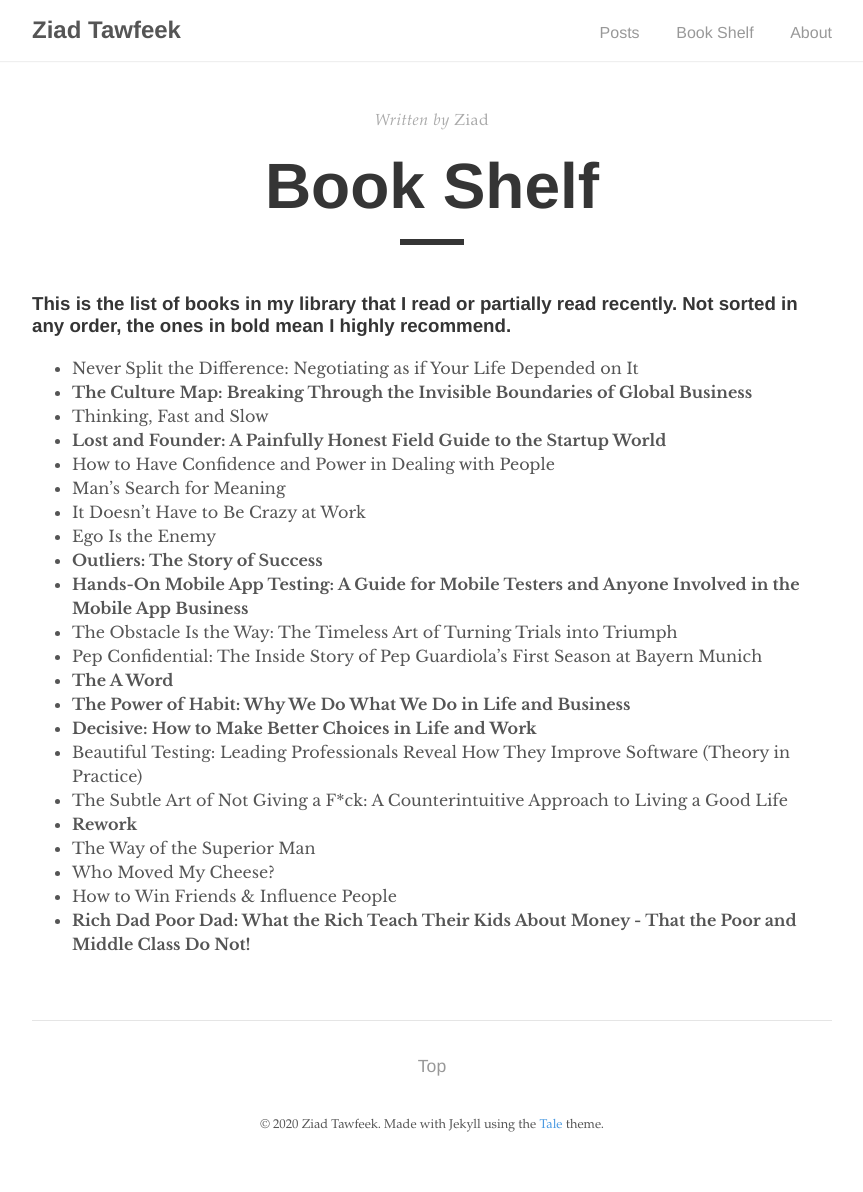
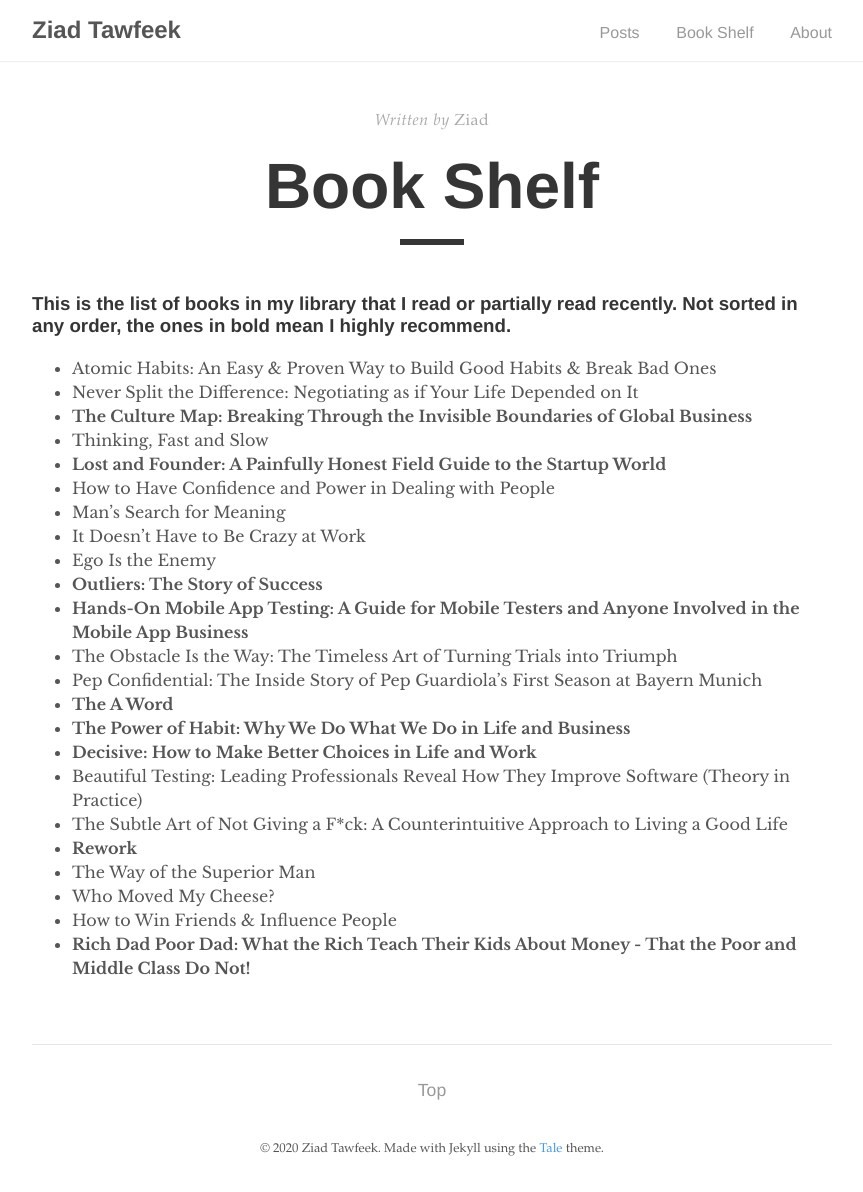
Before and after one commit to ziadtawfeek/web, a Jekyll site: the page built from _pages/book-shelf.md, in a window 1280 px wide. Shown: the whole page, without its empty margins (208-1071 px from the left). Built offline with Jekyll 4.4.1, drawn with Linux system fonts in a browser that asks for light colours; before the commit the page ends 1168 px from its top, so only the background shows below that.

Commit message:
Update book-shelf.md

```diff
--- a/_pages/book-shelf.md
+++ b/_pages/book-shelf.md
@@ -7,6 +7,7 @@ permalink: /book-shelf/
 
 ### This is the list of books in my library that I read or partially read recently. Not sorted in any order, the ones in bold mean I highly recommend.
 
+- Atomic Habits: An Easy & Proven Way to Build Good Habits & Break Bad Ones
 - Never Split the Difference: Negotiating as if Your Life Depended on It
 - **The Culture Map: Breaking Through the Invisible Boundaries of Global Business**
 - Thinking, Fast and Slow
```
